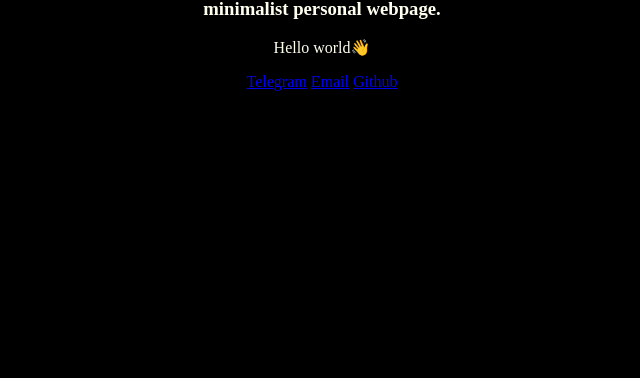
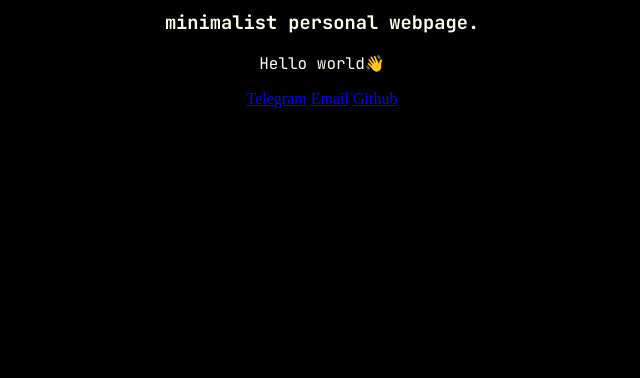
Before and after one commit to hunnas47/Personal-web, a plain HTML site: page index.html in a window 1280 px wide. Shown: the part 422-800 px from the top of the page, without its empty margins (318-958 px from the left). Drawn offline with Linux system fonts and the light colour scheme.

Commit message:
change font-family into Jetbrains Mono

```diff
--- a/css/styles.css
+++ b/css/styles.css
@@ -25,4 +25,5 @@ body {
 
 h1, p, h3 {
     color: ivory;
+    font-family: 'JetBrains Mono', monospace;
 }
--- a/index.html
+++ b/index.html
@@ -5,6 +5,9 @@
     <meta charset="UTF-8">
     <title>I am ||unnas</title>
     <link rel="stylesheet" href="css/styles.css">
+    <link rel="preconnect" href="https://fonts.googleapis.com">
+    <link rel="preconnect" href="https://fonts.gstatic.com" crossorigin>
+    <link href="https://fonts.googleapis.com/css2?family=JetBrains+Mono:ital,wght@0,100;0,400;0,700;1,700&display=swap" rel="stylesheet">
 </head>
 <body>
 
```
